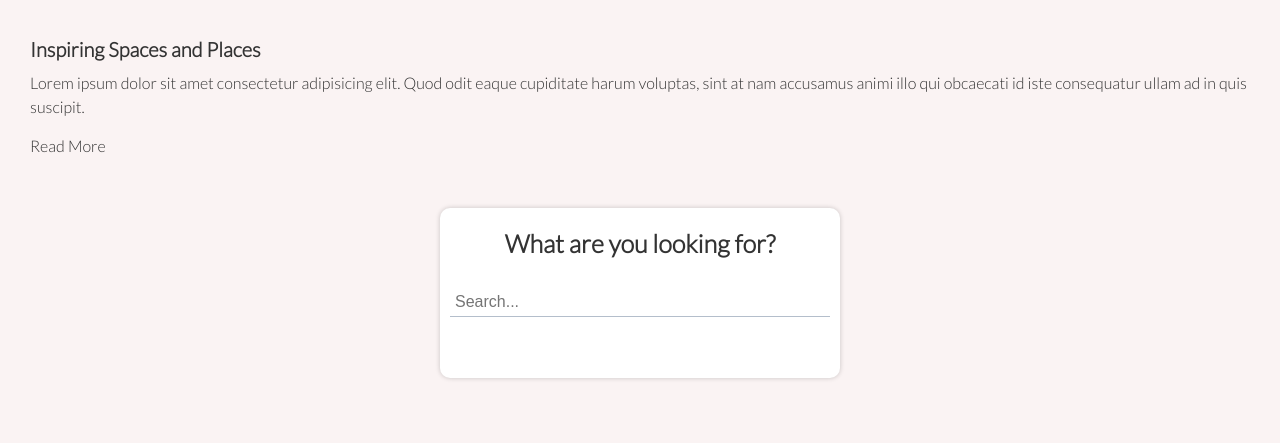
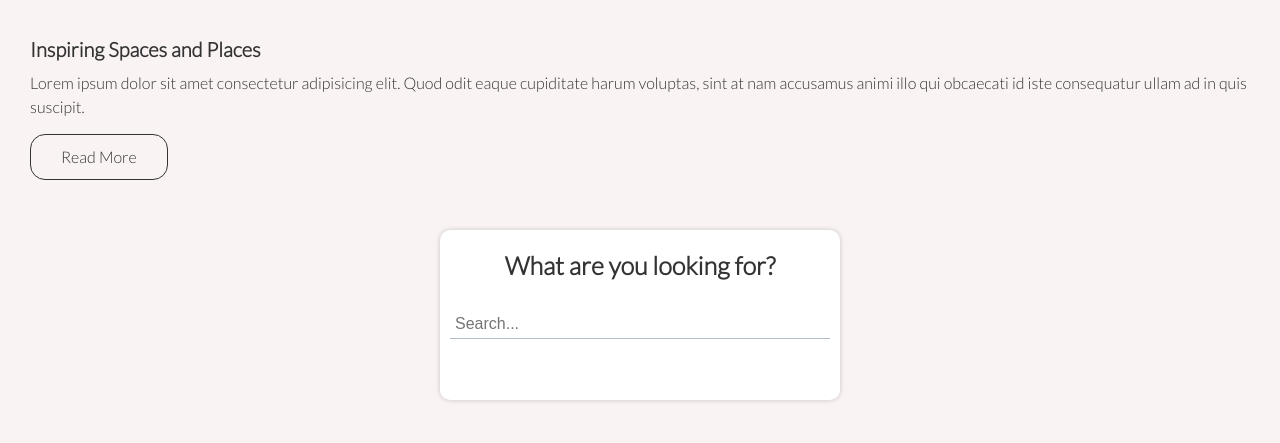
Before and after one commit to Roxana-L/personal-blog-website, a plain HTML site: page index.html in a window 1280 px wide. Shown: the part 103-546 px from the top of the page. Drawn offline with Linux system fonts and the light colour scheme.

Commit message:
Styled Content button

```diff
--- a/css/homepage.css
+++ b/css/homepage.css
@@ -104,6 +104,18 @@ p {
   padding: 10px;
   margin: 10px 15px 40px;
 }
+.btn {
+  display: inline-block;
+  padding: 10px 30px;
+  cursor: pointer;
+  background-color: transparent;
+  border: 1px solid var(--dark-grey);
+  border-radius: 15px;
+  transition: all 150ms ease-in-out;
+}
+.btn:hover {
+  transform: scale(0.98);
+}
 /* Main */
 .main {
   grid-area: main;
```
